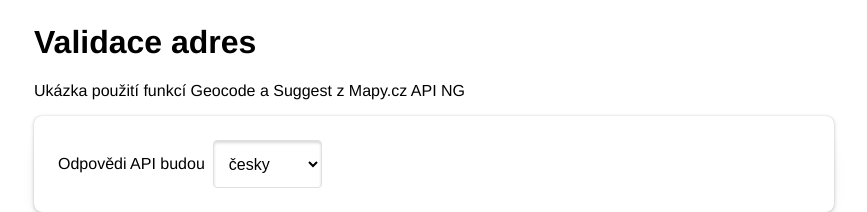
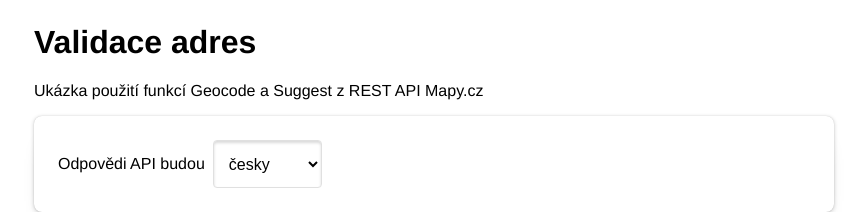
Before and after one commit to seznam/mapi-address-example, a React app: page / in a window 1280 px wide. Shown: the top 212 px of the page, without its empty margins (206-1073 px from the left). Built offline with nearby package versions, Linux system fonts and the light colour scheme.

Commit message:
jiny nazev API

```diff
--- a/src/components/App/index.tsx
+++ b/src/components/App/index.tsx
@@ -42,7 +42,7 @@ export default function App() {
 
 	return <div className="app">
 		<h1>Validace adres</h1>
-		<p>Ukázka použití funkcí Geocode a Suggest z Mapy.cz API NG</p>
+		<p>Ukázka použití funkcí Geocode a Suggest z REST API Mapy.cz</p>
 		<Settings lang={lang} setLang={setLang} />
 		<main className="app__main">
 			<h2>Krok {activeStep}</h2>
```
Also changed, not shown: 1 other file (tests, documents, lock files or other folders).
